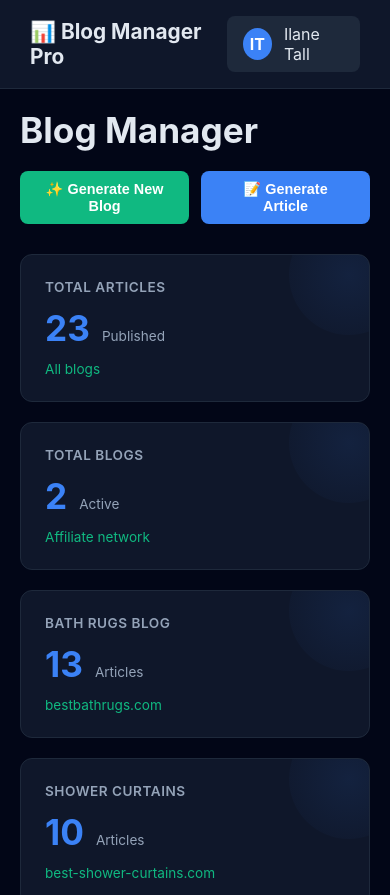
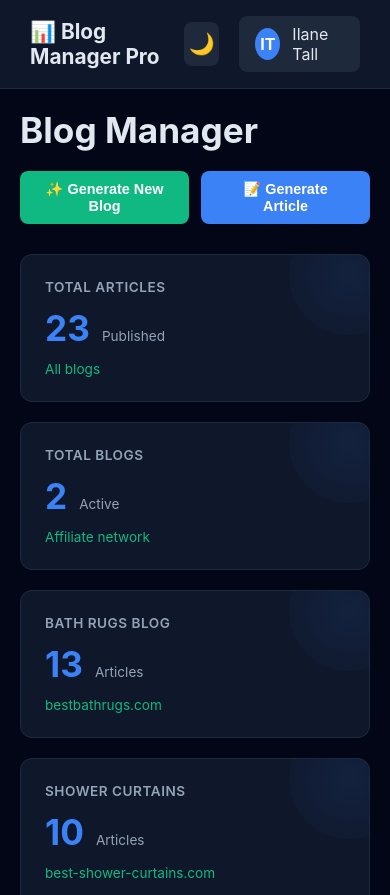
Before and after one commit to ilanetall-boop/usine-a-blog-dashboard, a plain HTML site: page pro.html in a window 390 px wide. Shown: the top 895 px of the page. Drawn offline with nearby package versions, Linux system fonts and the light colour scheme.

Commit message:
feat: Add dark mode and light mode toggle with localStorage persistence

```diff
--- a/pro.html
+++ b/pro.html
@@ -25,11 +25,25 @@
             --error: #EF4444;
         }
 
+        body.light-mode {
+            --primary: #2563EB;
+            --primary-dark: #1D4ED8;
+            --bg-dark: #FFFFFF;
+            --bg-darker: #F8FAFC;
+            --text-light: #1E293B;
+            --text-gray: #64748B;
+            --border: #E2E8F0;
+            --success: #16A34A;
+            --warning: #EAB308;
+            --error: #DC2626;
+        }
+
         body {
             font-family: -apple-system, BlinkMacSystemFont, 'Segoe UI', Roboto, sans-serif;
             background: var(--bg-darker);
             color: var(--text-light);
             min-height: 100vh;
+            transition: background-color 0.3s, color 0.3s;
         }
 
         /* ===== TOP BAR ===== */
@@ -43,6 +57,7 @@
             position: sticky;
             top: 0;
             z-index: 100;
+            transition: background-color 0.3s, border-color 0.3s;
         }
 
         .topbar-left {
@@ -60,6 +75,25 @@
             gap: 20px;
         }
 
+        .theme-toggle {
+            display: flex;
+            align-items: center;
+            justify-content: center;
+            width: 44px;
+            height: 44px;
+            border-radius: 8px;
+            background: var(--border);
+            cursor: pointer;
+            font-size: 1.3em;
+            transition: all 0.3s;
+            border: none;
+        }
+
+        .theme-toggle:hover {
+            background: var(--primary);
+            color: white;
+        }
+
         .user-profile {
             display: flex;
             align-items: center;
@@ -68,6 +102,7 @@
             border-radius: 8px;
             background: var(--border);
             cursor: pointer;
+            transition: background-color 0.3s;
         }
 
         .avatar {
@@ -156,6 +191,7 @@
             padding: 24px;
             position: relative;
             overflow: hidden;
+            transition: background-color 0.3s, border-color 0.3s;
         }
 
         .kpi-card::before {
@@ -217,6 +253,7 @@
             border-radius: 12px;
             padding: 24px;
             margin-bottom: 30px;
+            transition: background-color 0.3s, border-color 0.3s;
         }
 
         .chart-header {
@@ -249,6 +286,7 @@
             border-radius: 12px;
             overflow: hidden;
             margin-bottom: 30px;
+            transition: background-color 0.3s, border-color 0.3s;
         }
 
         .table-header {
@@ -378,6 +416,7 @@
             display: flex;
             align-items: center;
             gap: 16px;
+            transition: background-color 0.3s, border-color 0.3s;
         }
 
         .deploy-icon {
@@ -442,6 +481,7 @@
             📊 Blog Manager Pro
         </div>
         <div class="topbar-right">
+            <button class="theme-toggle" onclick="toggleTheme()" id="themeBtn" title="Toggle theme">🌙</button>
             <div class="user-profile">
                 <div class="avatar">IT</div>
                 <span>Ilane Tall</span>
@@ -504,6 +544,33 @@
     </div>
 
     <script>
+        // Theme Toggle
+        function toggleTheme() {
+            const body = document.body;
+            const isDarkMode = body.classList.contains('light-mode');
+
+            if (isDarkMode) {
+                body.classList.remove('light-mode');
+                localStorage.setItem('theme', 'dark');
+                document.getElementById('themeBtn').textContent = '🌙';
+            } else {
+                body.classList.add('light-mode');
+                localStorage.setItem('theme', 'light');
+                document.getElementById('themeBtn').textContent = '🌞';
+            }
+        }
+
+        // Load theme preference on startup
+        function initTheme() {
+            const savedTheme = localStorage.getItem('theme') || 'dark';
+            if (savedTheme === 'light') {
+                document.body.classList.add('light-mode');
+                document.getElementById('themeBtn').textContent = '🌞';
+            } else {
+                document.getElementById('themeBtn').textContent = '🌙';
+            }
+        }
+
         // Load data
         let dashboardData = {};
 
@@ -739,6 +806,7 @@
         // Initialize
         document.addEventListener('DOMContentLoaded', async function() {
             console.log('Starting dashboard initialization...');
+            initTheme();
             await loadData();
             console.log('Data loaded, rendering components...');
             renderKpiGrid();
```
